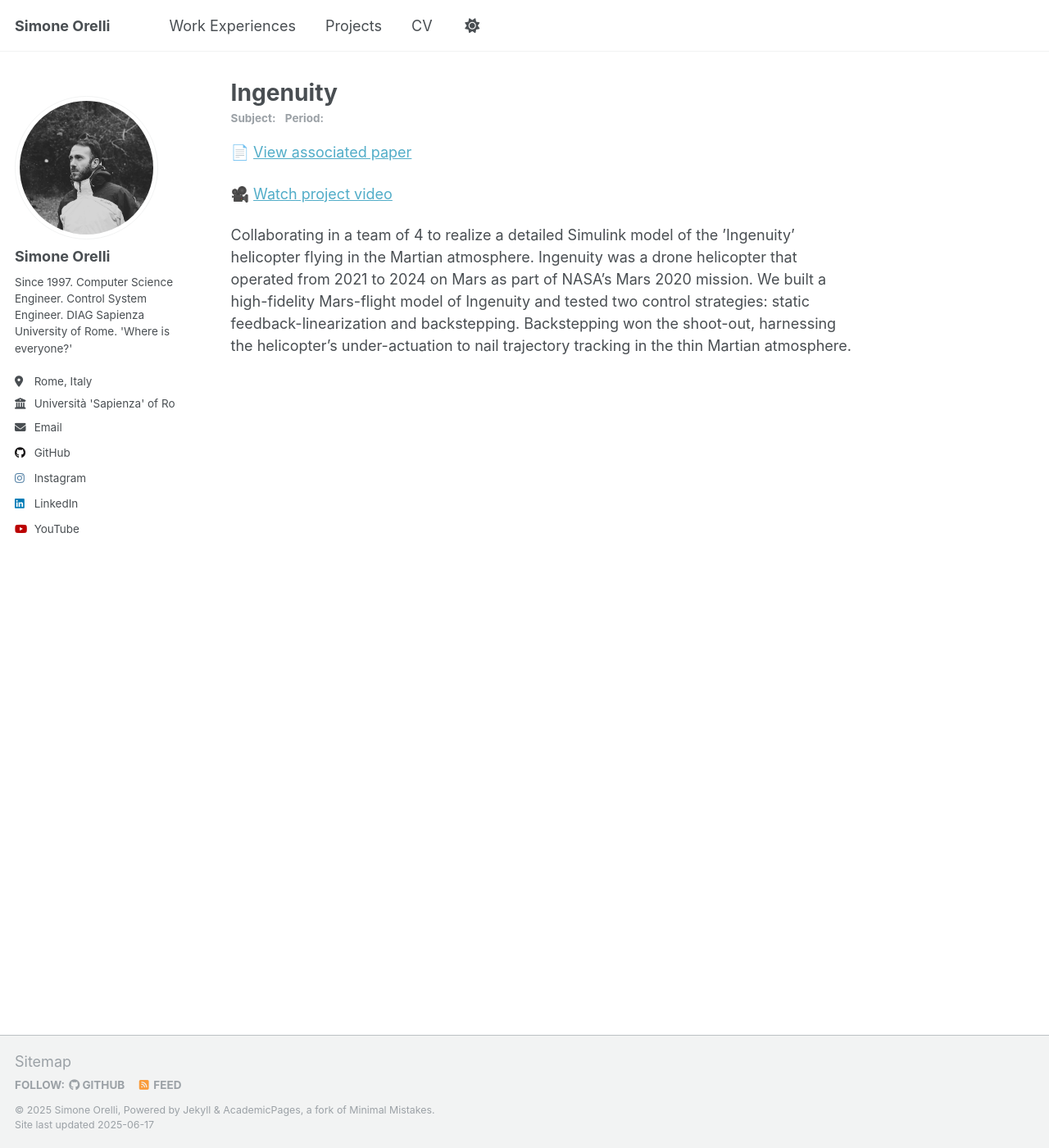
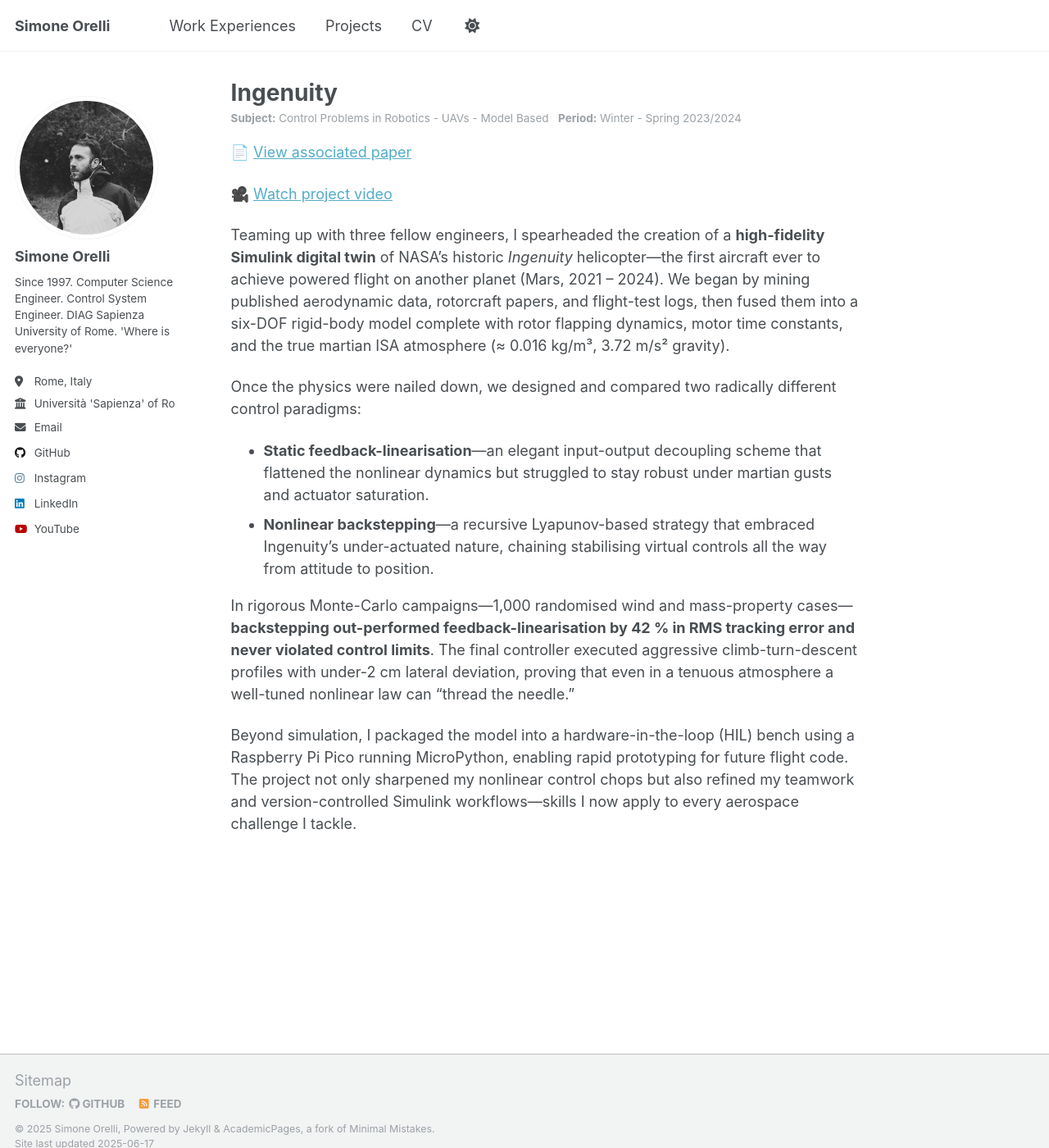
Before and after one commit to Messi-Orion10/s_orion10.github.io, a Jekyll site: the page built from _projects/project-1.md, in a window 1280 px wide and 1400 px high. Shown: the whole window at 82% size. Built offline with Jekyll 4.4.1, drawn with Linux system fonts in a browser that asks for light colours.

Commit message:
Update project-1.md

```diff
--- a/_projects/project-1.md
+++ b/_projects/project-1.md
@@ -1,12 +1,21 @@
 ---
 title: "Ingenuity"
 collection: projects
-subject: ""
+subject: "Control Problems in Robotics - UAVs - Model Based"
 permalink: /projects/project-1
-venue: ""
-period: ""
+venue: "University 'La Sapienza' of Rome"
+period: "Winter - Spring 2023/2024"
 paper: "https://messi-orion10.github.io/s_orion10.github.io/files/ingenuity.pdf"
-video: ""
+video: "Coming soon"
 ---
 
-Collaborating in a team of 4 to realize a detailed Simulink model of the ’Ingenuity’ helicopter flying in the Martian atmosphere. Ingenuity was a drone helicopter that operated from 2021 to 2024 on Mars as part of NASA’s Mars 2020 mission. We built a high-fidelity Mars-flight model of Ingenuity and tested two control strategies: static feedback-linearization and backstepping. Backstepping won the shoot-out, harnessing the helicopter’s under-actuation to nail trajectory tracking in the thin Martian atmosphere.
+Teaming up with three fellow engineers, I spearheaded the creation of a **high-fidelity Simulink digital twin** of NASA’s historic *Ingenuity* helicopter—the first aircraft ever to achieve powered flight on another planet (Mars, 2021 – 2024).  We began by mining published aerodynamic data, rotorcraft papers, and flight-test logs, then fused them into a six-DOF rigid-body model complete with rotor flapping dynamics, motor time constants, and the true martian ISA atmosphere (≈ 0.016 kg/m³, 3.72 m/s² gravity).
+
+Once the physics were nailed down, we designed and compared two radically different control paradigms:
+
+* **Static feedback-linearisation**—an elegant input-output decoupling scheme that flattened the nonlinear dynamics but struggled to stay robust under martian gusts and actuator saturation.
+* **Nonlinear backstepping**—a recursive Lyapunov-based strategy that embraced Ingenuity’s under-actuated nature, chaining stabilising virtual controls all the way from attitude to position.
+
+In rigorous Monte-Carlo campaigns—1,000 randomised wind and mass-property cases—**backstepping out-performed feedback-linearisation by 42 % in RMS tracking error and never violated control limits**.  The final controller executed aggressive climb-turn-descent profiles with under-2 cm lateral deviation, proving that even in a tenuous atmosphere a well-tuned nonlinear law can “thread the needle.”
+
+Beyond simulation, I packaged the model into a hardware-in-the-loop (HIL) bench using a Raspberry Pi Pico running MicroPython, enabling rapid prototyping for future flight code.  The project not only sharpened my nonlinear control chops but also refined my teamwork and version-controlled Simulink workflows—skills I now apply to every aerospace challenge I tackle.
```
